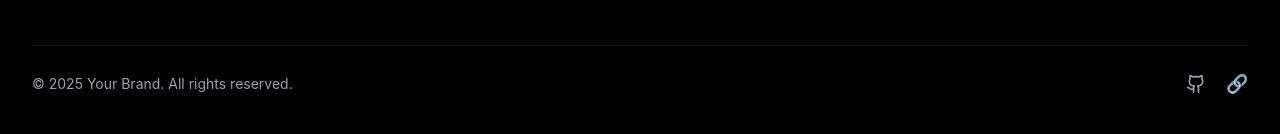
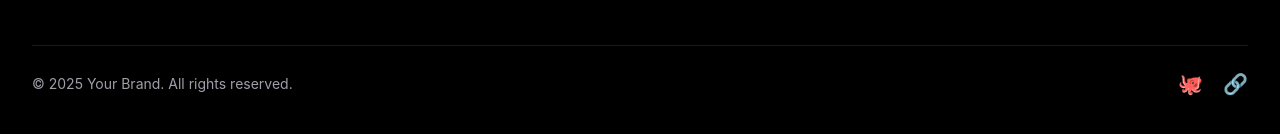
Before and after one commit to Shikhar-Pandey04/linear-app-frontend, a React app in the folder frontend/: page / in a window 1280 px wide. Shown: the part 1699-1833 px from the top of the page. Built offline with nearby package versions, Linux system fonts and the light colour scheme; the HTML template or start-up script is replaced by a standard one.

Commit message:
Remove lucide dependency from footer

```diff
--- a/frontend/src/components/Footer.jsx
+++ b/frontend/src/components/Footer.jsx
@@ -1,5 +1,4 @@
 import React from "react";
-import { Github } from "lucide-react";
 
 const Footer = () => {
   return (
@@ -62,17 +61,19 @@ const Footer = () => {
               href="https://github.com/Shikhar-Pandey04"
               target="_blank"
               rel="noopener noreferrer"
+              className="hover:text-white text-xl"
             >
-              <Github className="w-5 h-5 hover:text-white cursor-pointer" />
+              🐙
             </a>
 
-            {/* LinkedIn (emoji fallback) */}
+            {/* LinkedIn */}
             <a
               href="https://www.linkedin.com/in/shikhar-pandey-0234b42aa/"
               target="_blank"
               rel="noopener noreferrer"
+              className="hover:text-white text-xl"
             >
-              <span className="text-lg hover:text-white cursor-pointer">🔗</span>
+              🔗
             </a>
 
           </div>
```
